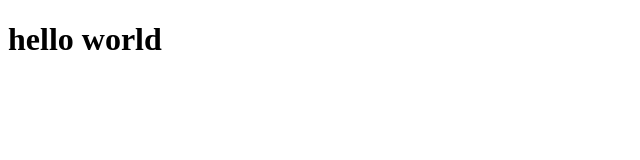
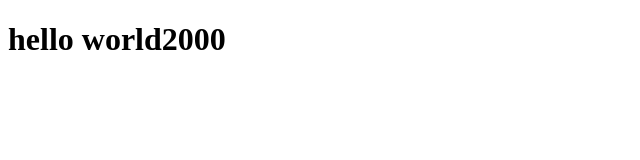
Before and after one commit to fahimullah27/index.html-new, a plain HTML site: page index.html in a window 1280 px wide. Shown: the whole page, without its empty margins (0-640 px from the left). Drawn offline with Linux system fonts and the light colour scheme.

Commit message:
change index file and add style.css

```diff
--- a/index.html
+++ b/index.html
@@ -6,7 +6,7 @@
     <title>Document</title>
 </head>
 <body>
-    <h1>hello world
-    </h1>
+    <h1>hello world2000</h1>
+
 </body>
 </html>
```
Also changed, not shown: style.css (added).
